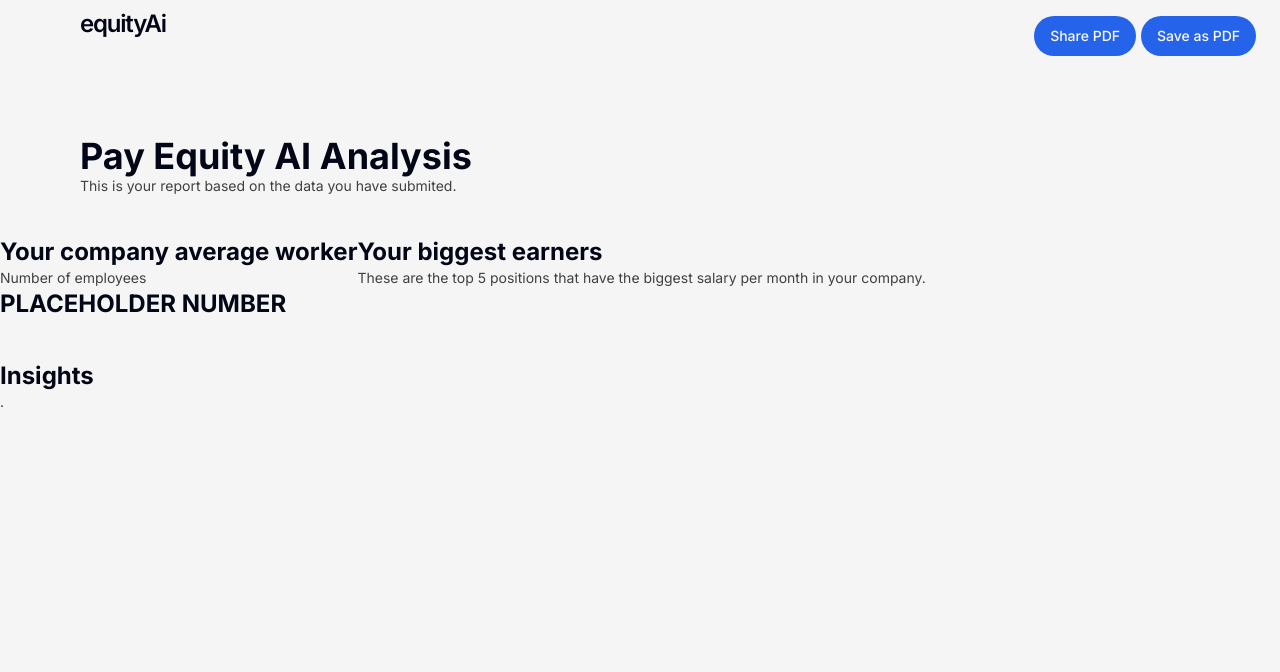
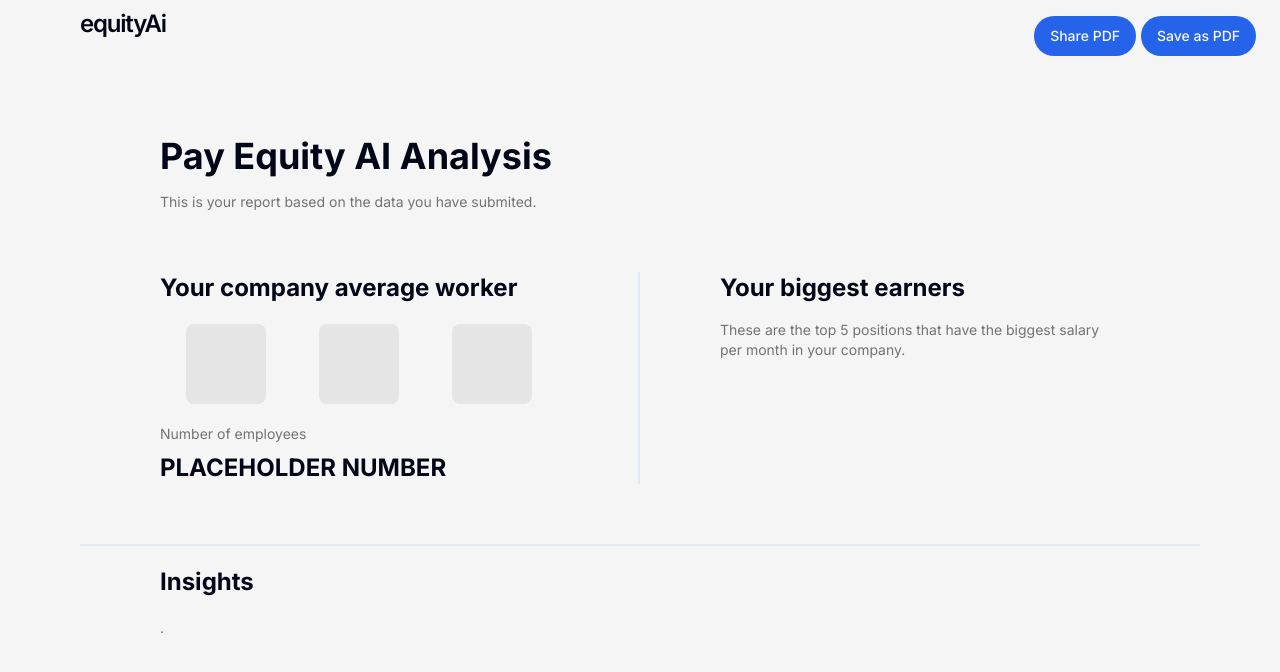
Before and after one commit to TuringCrafters/EquityAI, a Next.js app in the folder client/: page /analysis in a window 1280 px wide. Shown: the top 672 px of the page. Built offline with nearby package versions, Linux system fonts and the light colour scheme.

Commit message:
Add containers to tailwind config

```diff
--- a/client/tailwind.config.js
+++ b/client/tailwind.config.js
@@ -6,6 +6,7 @@ module.exports = {
     './components/**/*.{ts,tsx}',
     './app/**/*.{ts,tsx}',
     './src/**/*.{ts,tsx}',
+    './containers/**/**/*.{ts,tsx}'
   ],
   prefix: "",
   theme: {
```
